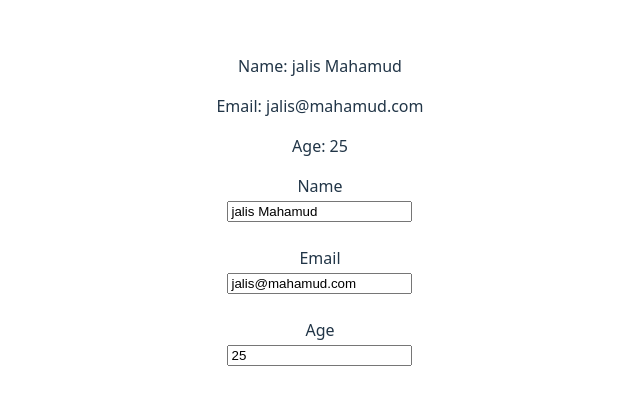
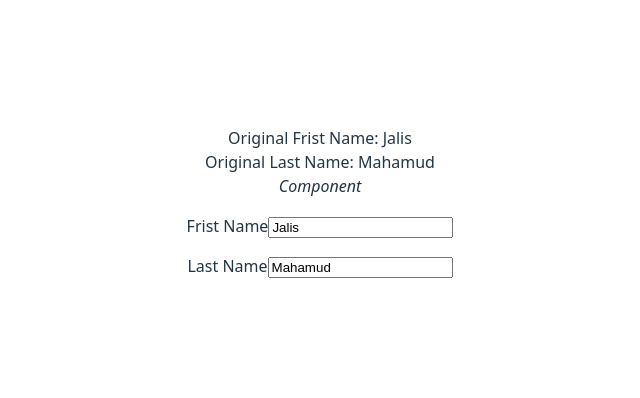
Before and after one commit to Jalismahamud/vue-js-component, a Vue app: page / in a window 1280 px wide. Shown: the part 190-588 px from the top of the page, without its empty margins (320-960 px from the left). Built offline with nearby package versions, Linux system fonts and the light colour scheme.

Commit message:
Multiple v-model to one component

```diff
--- a/src/App.vue
+++ b/src/App.vue
@@ -2,6 +2,8 @@
 import { reactive, ref } from 'vue'
 import TestComponent from './components/TestComponent.vue';
 import PersonComponent from './components/PersonComponent.vue';
+import NameComponent from './components/NameComponent.vue';
+
 
 const name = ref('Jalis Mahamud')
 const email = ref('jon@gmail.com')
@@ -11,17 +13,31 @@ const person = reactive({
   email: 'jalis@mahamud.com',
   age: 25
 });
+
+const fname = ref('Jalis');
+const lname = ref('Mahamud');
 </script>
 
 <template>
-  <div>
+  <div class="text-2xl text-green-600">
+      Original Frist Name: {{ fname }} <br>
+      Original Last Name: {{ lname }}
+  </div>
+  <!-- <div>
     <p>Name: {{ person.name }}</p>
     <p>Email: {{ person.email }}</p>
     <p>Age: {{ person.age }}</p>
+  </div> -->
+
+  <div>
+    <i class="fas fa-solar-panel    ">Component</i>
+    <p>
+      <NameComponent v-model:fname="fname" v-model:lname="lname" />
+    </p>
   </div>
 
- <div>
+ <!-- <div>
    <PersonComponent :person="person" />
- </div>
+ </div> -->
 
 </template>
--- /dev/null
+++ b/src/components/NameComponent.vue
@@ -0,0 +1,19 @@
+<script setup>
+
+    const props = defineProps([
+        'fname' , 'lname'
+    ]);
+
+    const emit = defineEmits(['update:fname' , 'update:lname']);
+</script>
+
+<template>
+    <p>
+        <label for="">Frist Name</label>
+        <input type="text" :value="fname" @input="$emit('update:fname', $event.target.value)">
+    </p>
+    <p>
+        <label for="">Last Name</label>
+        <input type="text" :value="lname" @input="$emit('update:lname' , $event.target.value)">
+    </p>
+</template>
```
